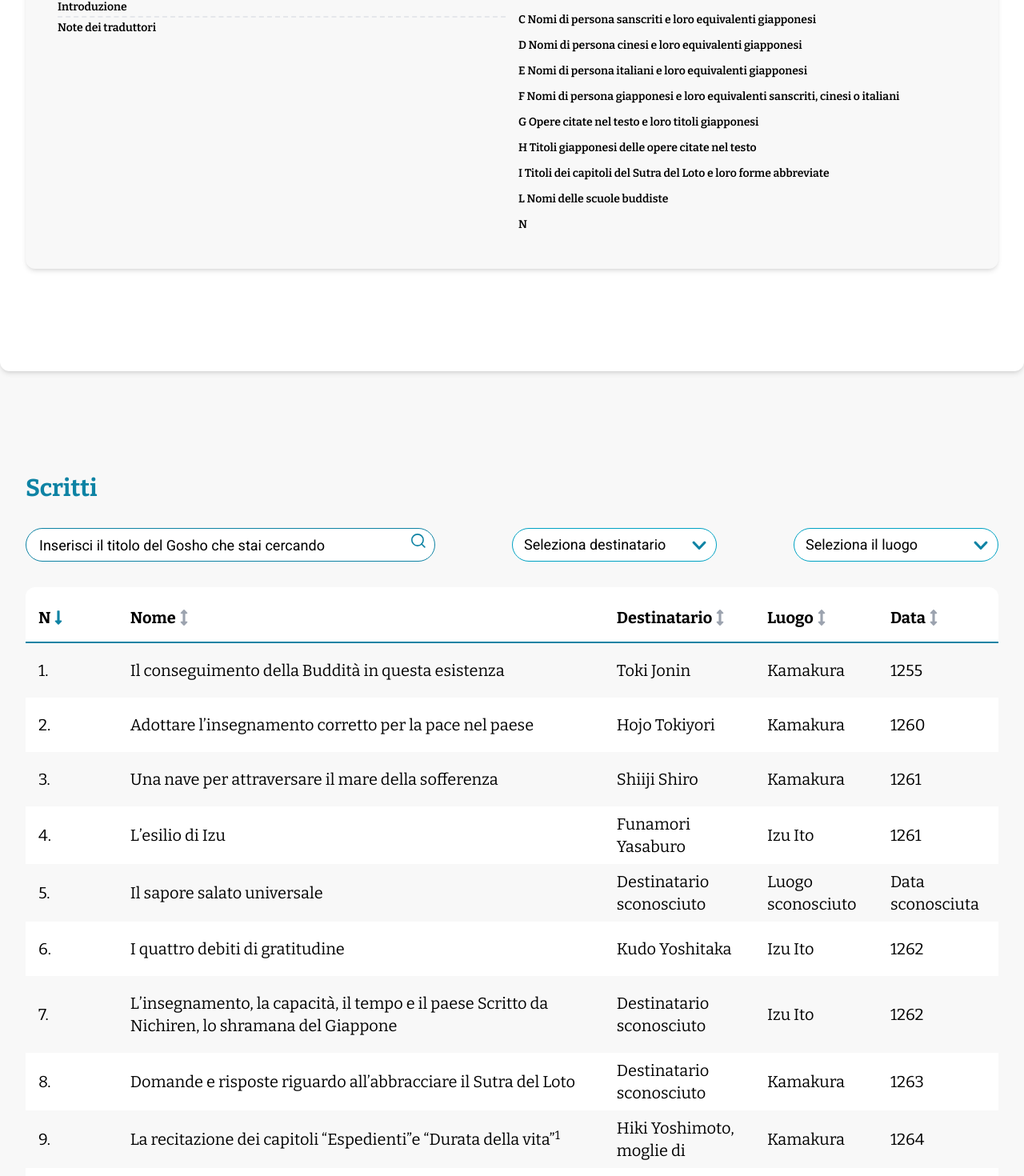
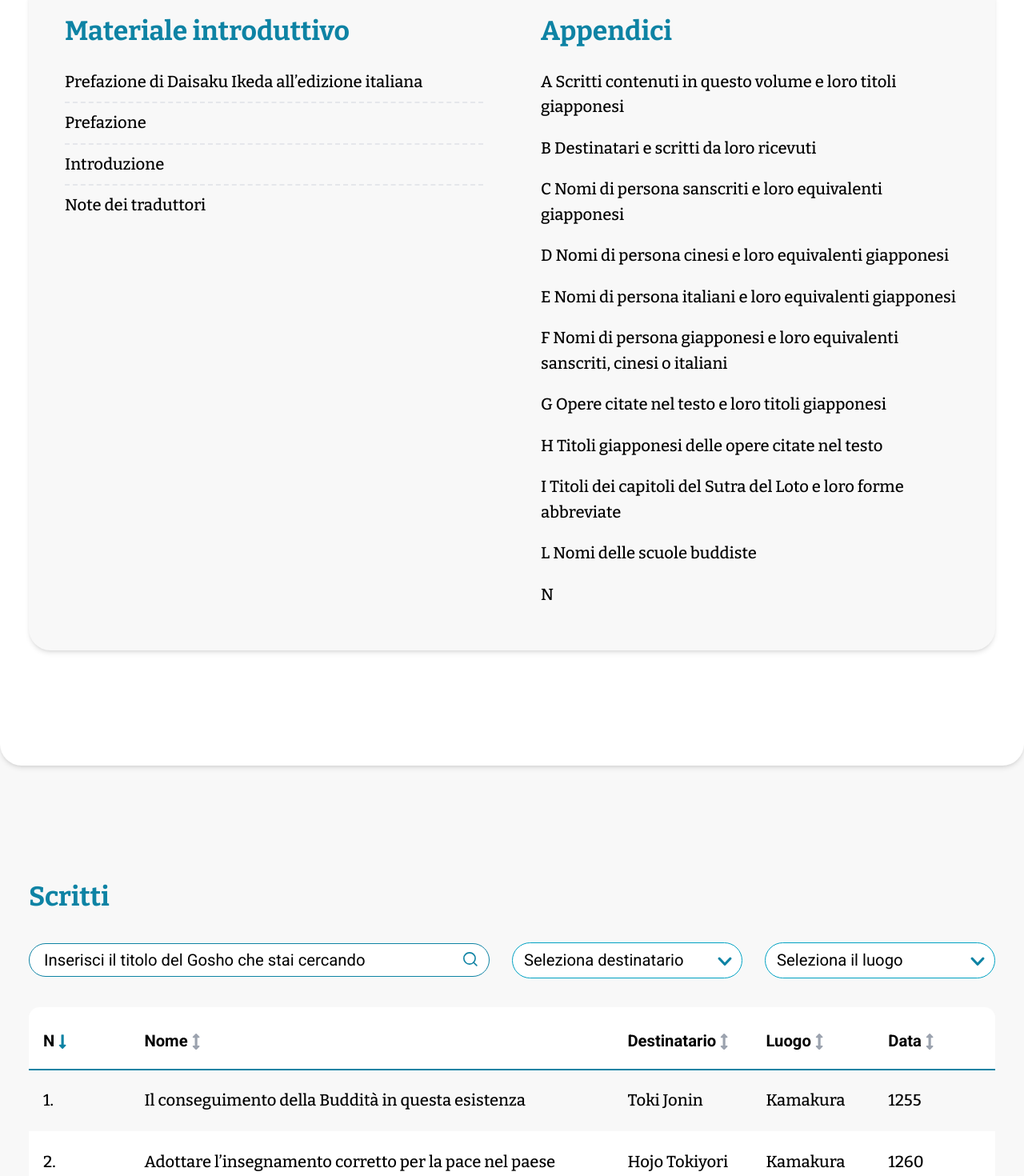
Before and after one commit to upalatucci/biblioteca-nextjs, a Next.js app: page /rsnd-vol1 in a window 1280 px wide. Shown: the part 692-2162 px from the top of the page at 80% size. Built offline with nearby package versions, Linux system fonts and the light colour scheme.

Commit message:
Fix: css articolo aperto e pagina del libro

```diff
--- a/components/BookDescription.tsx
+++ b/components/BookDescription.tsx
@@ -25,14 +25,14 @@ const BookDescription: React.FC<BookDescriptionProps> = ({
   subtitle,
   baseSlug = "rsnd"
 }) => (
-  <section className="w-full bg-white rounded-xl shadow-md py-20 lg:py-32 px-8">
+  <section className="w-full bg-white rounded-3xl shadow-md py-20 lg:py-32 px-8">
     <div className="mx-auto max-w-[1400px] pb-10">
       <h2 className="text-4xl font-bold">{title}</h2>
       <p className="font-sans font-medium text-xl text-gray-500">{subtitle}</p>
     </div>
-    <div className="mx-auto max-w-[1400px] bg-defaultBg rounded-xl shadow-md flex flex-col md:flex-row gap-4 p-10">
+    <div className="mx-auto max-w-[1400px] bg-defaultBg rounded-3xl shadow-md flex flex-col md:flex-row md:gap-16 p-10">
       <div className="index flex-1">
-        <h3 className="text-2xl font-bold mb-4 text-primary">
+        <h3 className="text-3xl font-bold mb-4 text-primary">
           Materiale introduttivo
         </h3>
         <ul className="divide-y-2 divide-gray-200 divide-dashed">
@@ -48,10 +48,10 @@ const BookDescription: React.FC<BookDescriptionProps> = ({
               else {
                 if (item.title) {
                   return (
-                    <li key={item.title}>
+                    <li className="py-2" key={item.title}>
                       <Link href={`/${baseSlug}/${item.slug}`}>
                         <a>
-                          <span className="font-semibold text-sm">
+                          <span className="font-medium text-lg">
                             {item.title}
                           </span>
                         </a>
@@ -65,15 +65,15 @@ const BookDescription: React.FC<BookDescriptionProps> = ({
       </div>
       {notes && (
         <div className="notes flex-1">
-          <h3 className="text-2xl font-bold mb-4 text-primary">Appendici</h3>
-          <ul className="">
+          <h3 className="text-3xl font-bold mb-4 text-primary">Appendici</h3>
+          <ul className="divide-y-2 divide-transparent divide-dashed">
             {notes
               .sort((a, b) => (a.number > b.number ? 1 : -1))
               .map((note) => (
-                <li className="py-1" key={note.slug}>
+                <li className="py-2" key={note.slug}>
                   <Link href={`/${baseSlug}/${note.slug}`}>
                     <a>
-                      <span className="font-semibold text-sm">
+                      <span className="font-medium text-lg">
                         {note.title.replace("Appendice", "")}
                       </span>
                     </a>
@@ -84,22 +84,22 @@ const BookDescription: React.FC<BookDescriptionProps> = ({
         </div>
       )}
       {chapters && (
-        <div className="chapters pt-10 flex-1">
+        <div className="chapters md:pt-20 lg:pt-12 flex-1">
           <ul className="divide-y-2 divide-gray-200 divide-dashed">
             {chapters
               .sort((a, b) => (a.number > b.number ? 1 : -1))
               .map((chapter) => (
-                <li className="py-1" key={chapter.slug ?? chapter.title}>
+                <li className="py-2" key={chapter.slug ?? chapter.title}>
                   <Link
                     href={chapter.slug ? `/${baseSlug}/${chapter.slug}` : ""}
                   >
                     <a
                       className={classNames({
-                        "text-gray-500": chapter.disabled,
+                        "text-gray-400": chapter.disabled,
                         "pointer-events-none": !chapter.slug
                       })}
                     >
-                      <span className="font-semibold text-sm">
+                      <span className="font-medium text-lg">
                         {chapter.title.replace("Appendice", "")}
                       </span>
                     </a>
--- a/components/GoshoList/GoshoList.tsx
+++ b/components/GoshoList/GoshoList.tsx
@@ -79,7 +79,7 @@ const GoshoList: React.FC<GoshoListProps> = ({ jsonData }) => {
         </form>
         {filteredGosho.length === 0 && (
           <div>
-            <div className="mt-4 mb-2 text-3xl">
+            <div className="mt-4 mb-2 text-xl">
               Nessun risultato per questo tipo di ricerca
             </div>
             <button className="font-sans text-primary" onClick={clearFilters}>
--- a/components/GoshoList/GoshoListTable.tsx
+++ b/components/GoshoList/GoshoListTable.tsx
@@ -23,7 +23,7 @@ const GoshoListTable: React.FC<GoshoListTableType> = ({
 
   return (
     <>
-      <table className="mt-4 text-xl w-full table-auto bg-white rounded-xl border-collapse">
+      <table className="mt-4 text-lg w-full table-auto bg-white rounded-xl border-collapse">
         <thead className="text-left">
           <tr className="border-b-2 border-primary">
             <GoshoTableSortButton
@@ -67,20 +67,20 @@ const GoshoListTable: React.FC<GoshoListTableType> = ({
               })}
             >
               <td width="5" className="px-4 py-2">
-                <span className="mr-8 lg:mr-14">{post.number}.</span>{" "}
+                <span className="mr-8 lg:mr-14 font-medium">{post.number}.</span>{" "}
               </td>
               <td width="50%" className="px-4 py-2">
                 <Link href={`/rsnd/${post.slug}`}>
-                  <a className="flex hover:text-primary py-3">
+                  <a className="flex hover:text-primary py-3 font-medium">
                     <span
                       dangerouslySetInnerHTML={{ __html: post.title }}
                     ></span>
                   </a>
                 </Link>
               </td>
-              <td className="px-4 py-2">{post.recipient.join(", ")}</td>
-              <td className="px-4 py-2">{post.place}</td>
-              <td className="px-4 py-2">{post.date}</td>
+              <td className="px-4 py-2 font-medium">{post.recipient.join(", ")}</td>
+              <td className="px-4 py-2 font-medium">{post.place}</td>
+              <td className="px-4 py-2 font-medium">{post.date}</td>
             </tr>
           ))}
         </tbody>
--- a/components/GoshoList/GoshoTableSortButton.tsx
+++ b/components/GoshoList/GoshoTableSortButton.tsx
@@ -63,7 +63,7 @@ const GoshoTableSortButton: React.FC<GoshoTableSortButtonProps> = ({
     <th className="p-4 pt-6">
       <button
         onClick={() => onClick(field, !ascendent)}
-        className="flex items-center"
+        className="flex items-center font-sans text-lg"
       >
         {title}
         {icon}
--- a/components/Navbar/HomeNavbar.tsx
+++ b/components/Navbar/HomeNavbar.tsx
@@ -22,7 +22,16 @@ const HomeNavbar = () => {
   };
 
   return (
-    <header className="px-8 pb-14">
+    <header className="pb-14">
+      <div className="top-bar bg-neutral-800 px-8 py-2">
+        <div className="container max-w-[1406px] mx-auto ">
+          <a href="https://www.sgi-italia.org" target="_blank" rel="noreferrer">
+            <img className="w-7 h-7 inline-block mr-2" src="/icons/ibisg.svg"/>
+            <span className="text-white">Istituto Buddista Italiano Soka Gakkai</span>
+          </a>
+        </div>
+      </div>
+      <div className="px-8">
         <div className="container mx-auto text-center">
           <Link href="/" passHref>
             <a className="inline-block">
@@ -31,6 +40,7 @@ const HomeNavbar = () => {
               </h1>
             </a>
           </Link>
+
         </div>
         <nav className="container max-w-[1400px] mx-auto flex items-center justify-between mt-14 relative">
           <span className="lg:hidden"></span>
@@ -112,6 +122,7 @@ const HomeNavbar = () => {
             </Link>
           </span>
         </nav>
+      </div>
     </header>
   );
 };
--- a/components/ParagraphWithNotes.tsx
+++ b/components/ParagraphWithNotes.tsx
@@ -12,17 +12,17 @@ const Note: React.FC<NoteProps> = ({ onClose, note, noteIndex }) => {
   return (
     <li
       id={`note-text-${noteIndex + 1}`}
-      className="relative rounded-2xl text-secondary bg-defaultBg pl-4 pr-8 py-4 mb-4"
+      className="relative rounded-3xl text-secondary bg-white pl-4 pr-12 py-4 mb-4 shadow-md"
     >
       <button
-        className="text-primary text-sm p-1 py-0 shadow-md rounded-xl bg-white absolute right-4 font-sans"
+        className="text-primary border border-grey-500 bg-defaultBg text-xs p-1 w-7 h-7 shadow rounded-xl absolute right-4 font-sans hover:shadow-inner"
         onClick={onClose}
       >
         X
       </button>
       <span
         dangerouslySetInnerHTML={{
-          __html: `${noteIndex + 1} ${note}`,
+          __html: `<span class="n-nota">${noteIndex + 1}</span>. ${note}`,
         }}
       />
     </li>
--- a/pages/sutra-del-loto/index.tsx
+++ b/pages/sutra-del-loto/index.tsx
@@ -107,9 +107,9 @@ export default function RSND1() {
                         })}
                       >
                         <td width="5" className="px-4 py-2">
-                          <span className="mr-8 lg:mr-14">{post.number}</span>{" "}
+                          <span className="mr-8 lg:mr-14  font-medium">{post.number}</span>{" "}
                         </td>
-                        <td className="px-4 py-2">
+                        <td className="px-4 py-2  font-medium">
                           <Link href={`/sutra-del-loto/${post.slug}`}>
                             <a className="flex hover:text-primary py-3">
                               <span
--- a/styles/globals.scss
+++ b/styles/globals.scss
@@ -36,6 +36,7 @@ body {
   color: var(--color-text);
   background-color: var(--background);
   scroll-behavior: smooth;
+  font-size: 18px;
 }
 
 h1, h2, h3 {
@@ -44,10 +45,21 @@ h1, h2, h3 {
 a {
   color: inherit;
   text-decoration: none;
+  transition: all .3s ease;
+}
+a > * > *, button {
+  transition: all .3s ease;
 }
 
 * {
   box-sizing: border-box;
+}
+sup a, #nota, #note a {
+  color: var(--primary-color);
+  font-weight: 600;
+}
+.n-nota  {
+  color: var(--primary-color);
 }
 
 hr {
@@ -59,8 +71,8 @@ hr {
 
   .input-search-icon {
     position: absolute;
-    right: 12px;
-    top: 7px;
+    right: 15px;
+    top: 11px;
     content: url("/icons/ico-search.svg");
     width: 18px;
     height: 18px;
```
Also changed, not shown: components/PostMenu.tsx (+9 -9 lines), pages/rsnd/[slug].tsx (+9 -9 lines), pages/sutra-del-loto/[slug].tsx (+7 -7 lines). Lines whose indentation alone changed are shown as unchanged.
